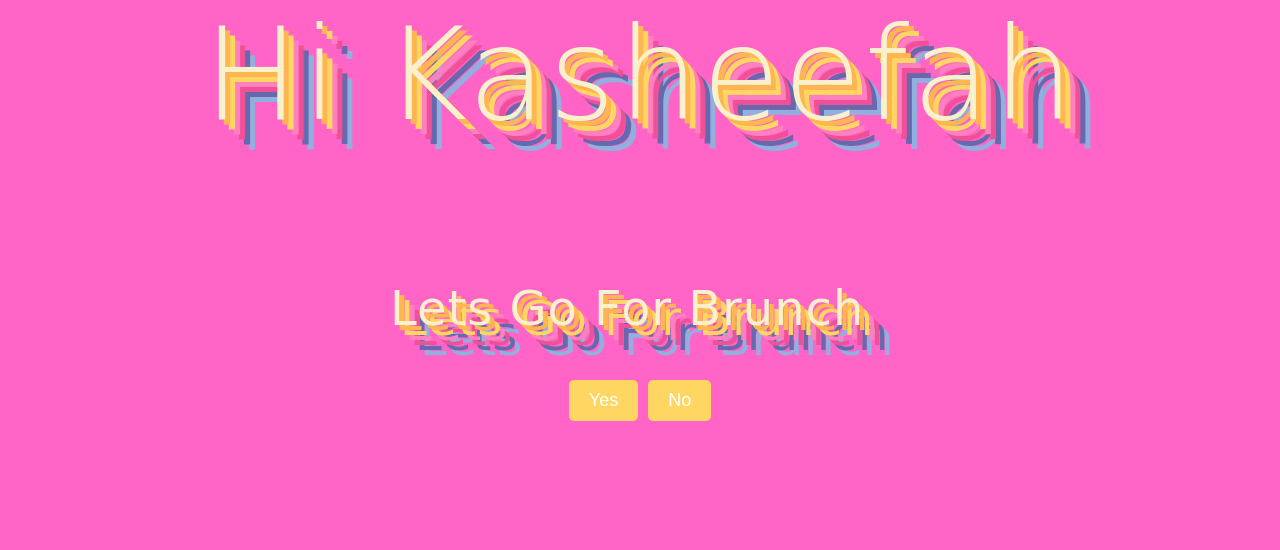
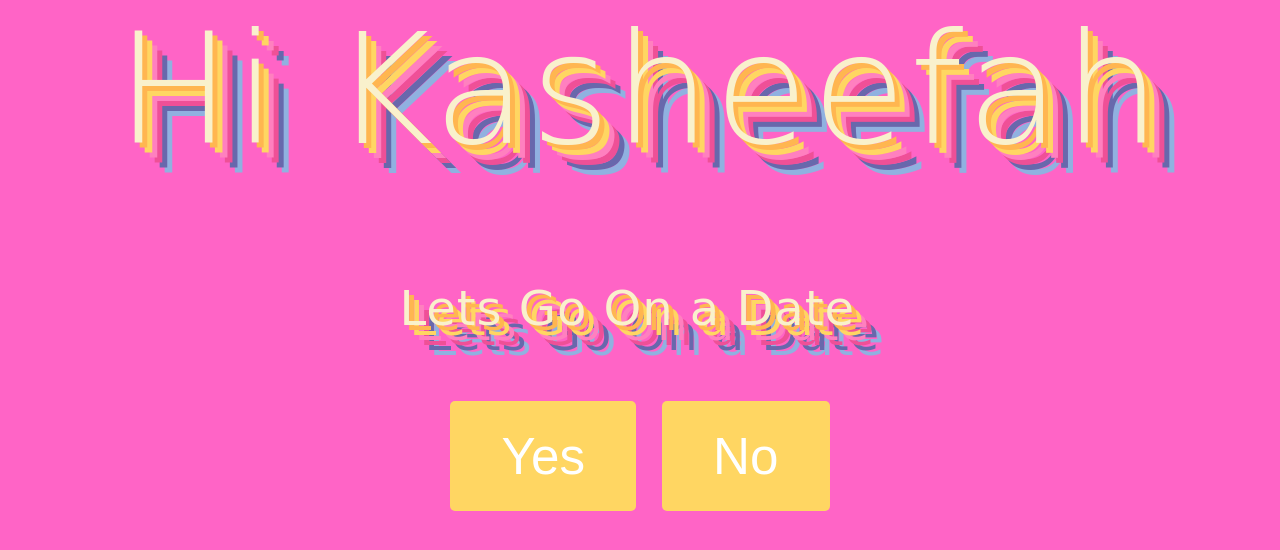
Before and after one commit to Tomiwa-Adewumi/FirstDate, a plain HTML site: page index.html in a window 1280 px wide. Drawn offline with Linux system fonts and the light colour scheme.

Commit message:
Update index.html

```diff
--- a/index.html
+++ b/index.html
@@ -21,7 +21,6 @@
             animation-name: backdiv;
             animation-duration: 1s;
             animation-iteration-count: 4;
-
         }
 
         .preloader-container {
@@ -77,28 +76,29 @@
         }
 
         #content h1 {
-            font-size: 24px;
-            margin-bottom: 10px;
+            font-size: 8vw;
+            /* Adjust the font size with vw (viewport width) unit */
+            margin-bottom: 2vw;
+            /* Adjust the margin with vw (viewport width) unit */
         }
 
         .button {
-            padding: 10px 20px;
-            font-size: 18px;
+            margin-top: 7rem;
+            padding: 2vw 4vw;
+            /* Adjust the padding with vw (viewport width) unit */
+            font-size: 4vw;
+            /* Adjust the font size with vw (viewport width) unit */
+            border-radius: 5px;
+            cursor: pointer;
             background-color: #FFD662;
             color: #ffffff;
-            border: none;
-            border-radius: 5px;
-            cursor: pointer;
+            border: purple;
         }
 
         .no-button {
-            margin-left: 10px;
+            margin-left: 2vw;
+            /* Adjust the margin with vw (viewport width) unit */
         }
-
-
-
-
-
 
         @keyframes backdiv {
             50% {
@@ -120,19 +120,17 @@
             }
         }
 
-
-
         #hi-message {
             font-family: 'Calligraffitti', cursive;
             font-weight: 50;
-            font-size: 16vh;
+            font-size: 12vw;
+            /* Adjust the font size with vw (viewport width) unit */
             position: absolute;
-            text-shadow: -15px 5px 20px #ced0d3;
+            text-shadow: -2vw 1vw 4vw #ced0d3;
+            /* Adjust the text shadow with vw (viewport width) unit */
             top: 0;
-            /* Change the positioning to top */
             left: 50%;
             transform: translateX(-50%);
-            /* Only horizontally center the div */
             letter-spacing: 0.02em;
             color: #F9f1cc;
             text-shadow: 5px 5px 0px #FFB650,
@@ -171,6 +169,7 @@
                 25px 25px 0px #6868AC,
                 30px 30px 0px #90B1E0;
             white-space: nowrap;
+            margin-bottom: 2vw;
         }
 
 
@@ -226,7 +225,7 @@
             <span class="hi">Hi</span>
             <span class="name">Kasheefah</span>
         </div>
-        <div id="message">Lets Go For Brunch</div>
+        <div id="message">Lets Go On a Date</div>
         <button id="yesButton" class="button">Yes</button>
         <button id="noButton" class="button no-button">No</button>
     </div>
```
